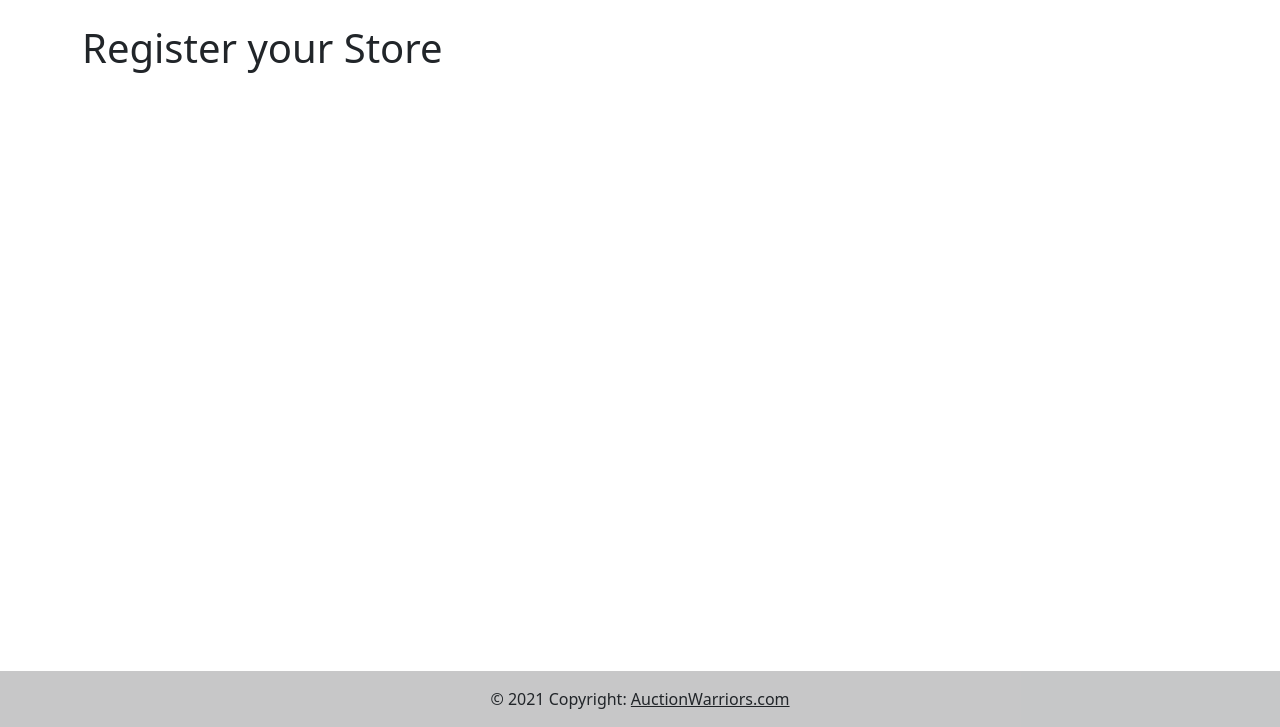
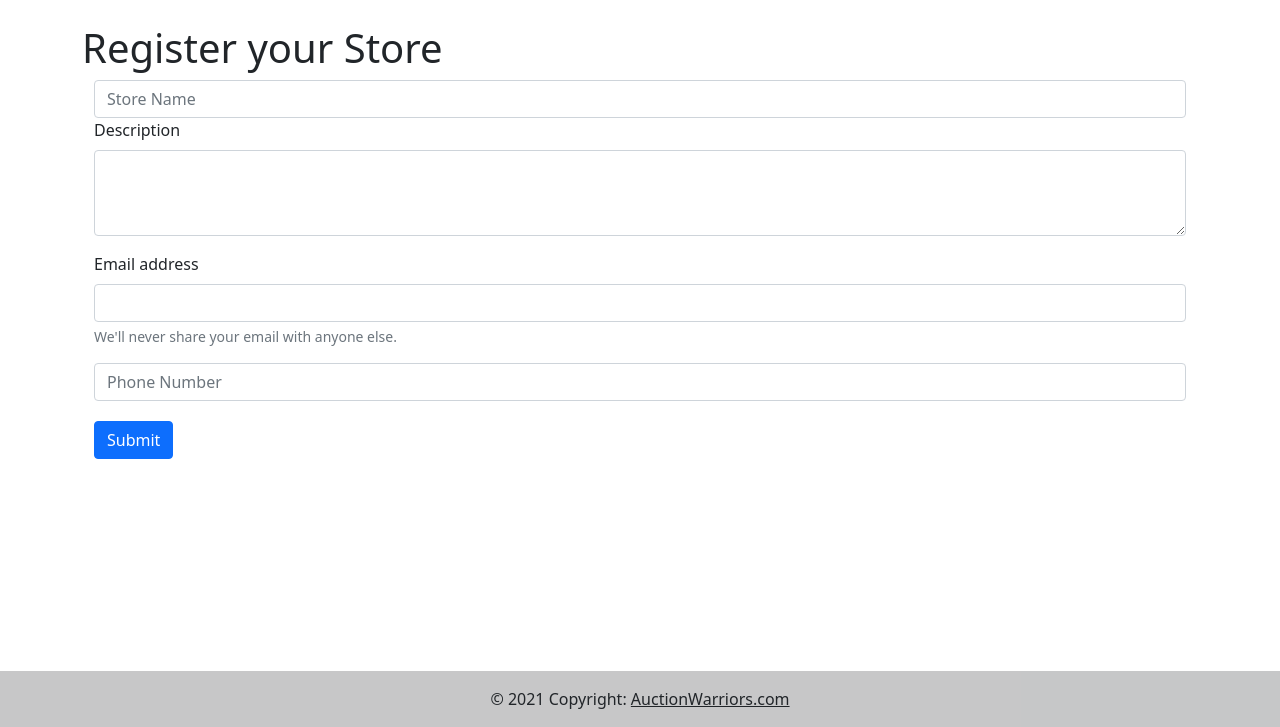
Before and after one commit to Auction-Wariors/old-stuff, a Django app: page /stores/create/ in a window 1280 px wide. Shown: the part 73-800 px from the top of the page. Run offline with Django 3.2, Linux system fonts and the light colour scheme.

Commit message:
Updated Create Store Template

```diff
--- a/app/templates/stores/create_store.html
+++ b/app/templates/stores/create_store.html
@@ -2,6 +2,25 @@
 {% block content %}
     <h1>Register your Store</h1>
     <div class="container">
-
+        <form>
+            <div class="col">
+                <input type="text" class="form-control" placeholder="Store Name" aria-label="Store Name">
+            </div>
+            <div class="mb-3">
+                  <label for="txtAreaDescription" class="form-label">Description</label>
+                  <textarea class="form-control" id="txtAreaDescription" rows="3"></textarea>
+            </div>
+            <div class="mb-3">
+                <label for="txtEmail" class="form-label">Email address</label>
+                <input type="email" class="form-control" id="txtEmail" aria-describedby="emailHelp">
+                <div id="emailHelp" class="form-text">We'll never share your email with anyone else.</div>
+            </div>
+            <div class="col">
+                <input type="text" class="form-control" placeholder="Phone Number" aria-label="Phone Number">
+            </div>
+            <div class="spacer">
+                <button type="submit" class="btn btn-primary">Submit</button>
+            </div>
+        </form>
     </div>
 {% endblock %}
```
